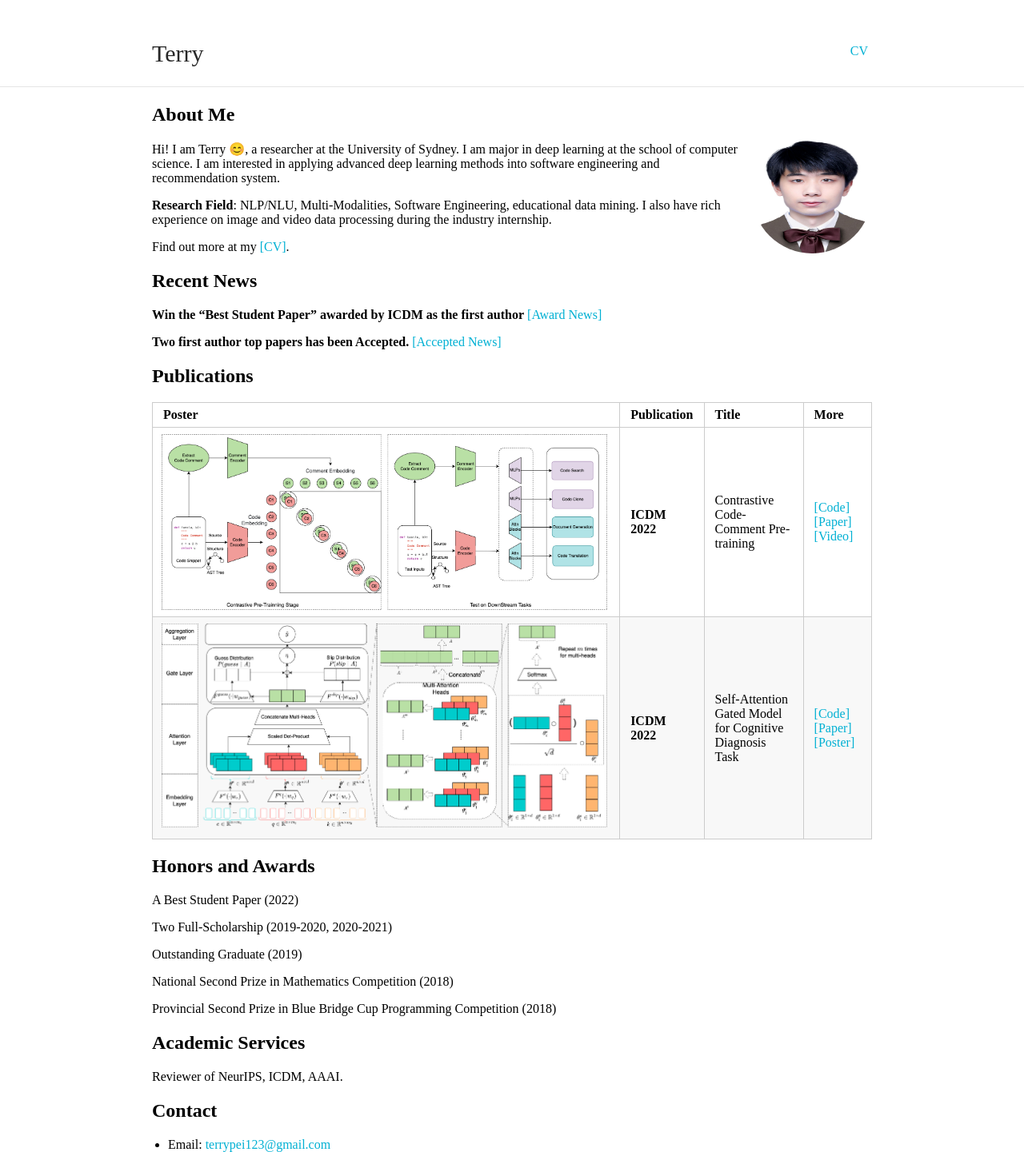
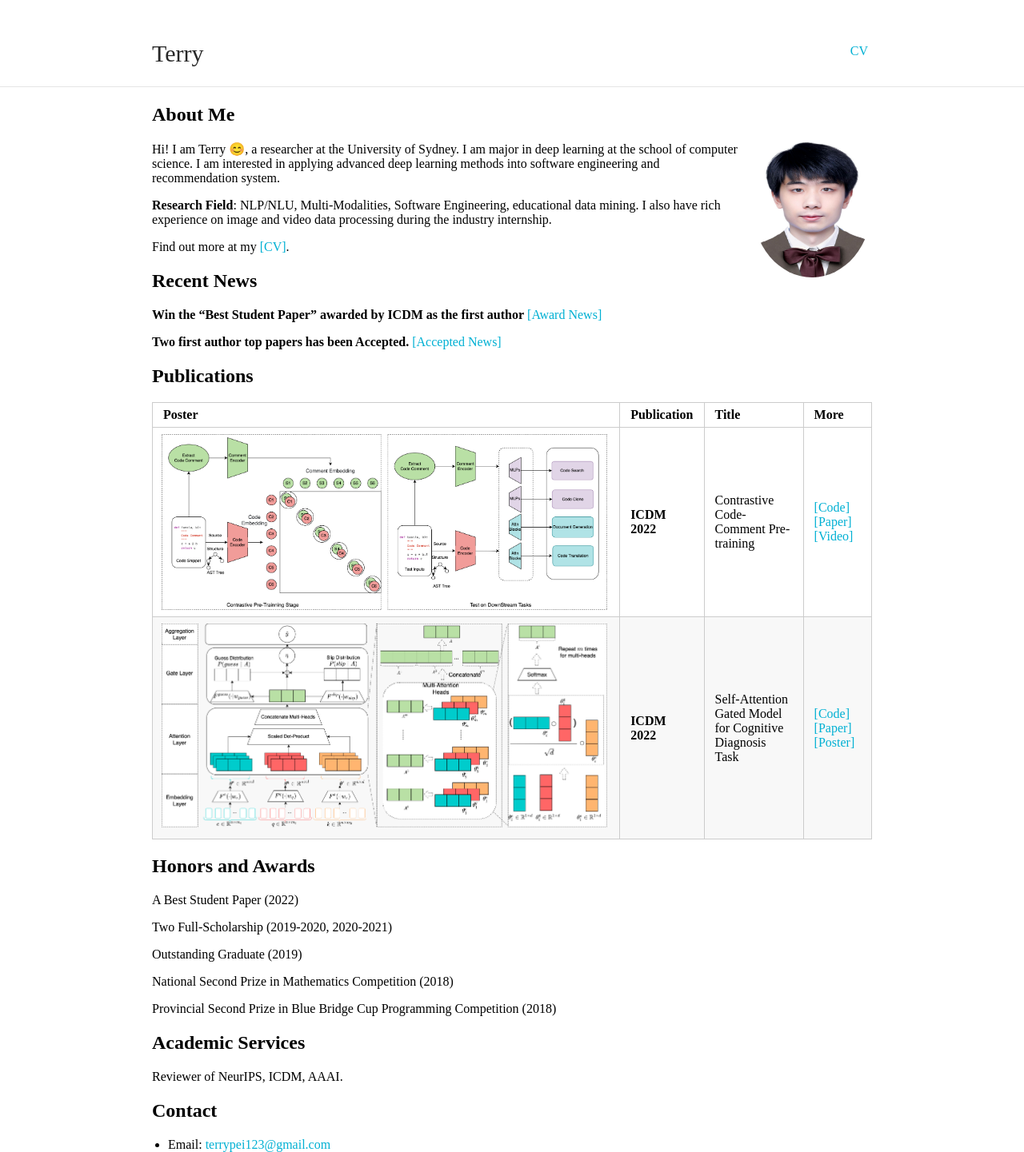
Before and after one commit to TerryPei/Terry000.github.io-1, a Jekyll site: the page built from index.md, in a window 1280 px wide. Shown: the whole page at 80% size. Built offline with Jekyll 4.4.1, drawn with Linux system fonts in a browser that asks for light colours; our own code applies the rules of GitHub Pages for plain Markdown files.

Commit message:
Update typography.scss

```diff
--- a/_sass/typography.scss
+++ b/_sass/typography.scss
@@ -37,8 +37,8 @@
         font-style: italic;
     }
     .profile-picture {
-        height: $image-size;
-        width: $image-size;
+        height: 180px;
+        width: 150px;
         position: relative;
         margin: -10px 0 0 15px;
         float: right;
```
